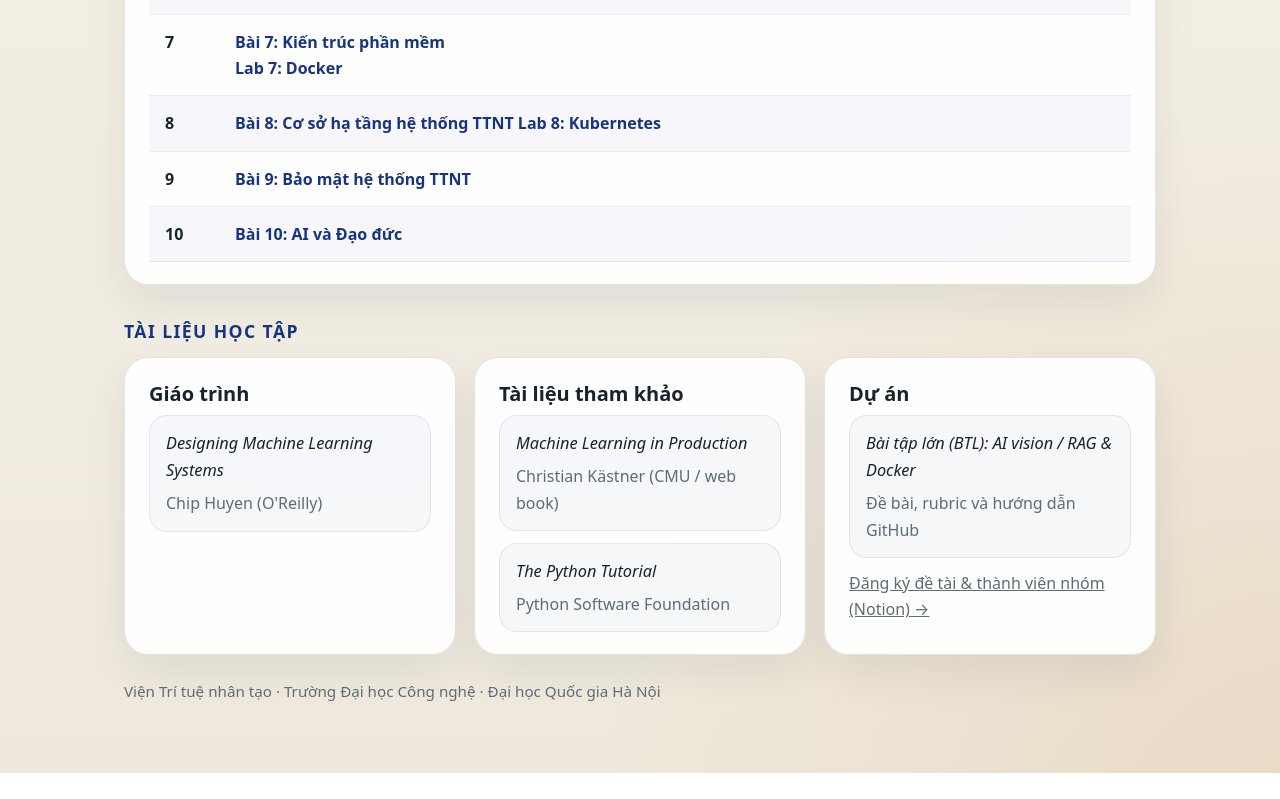
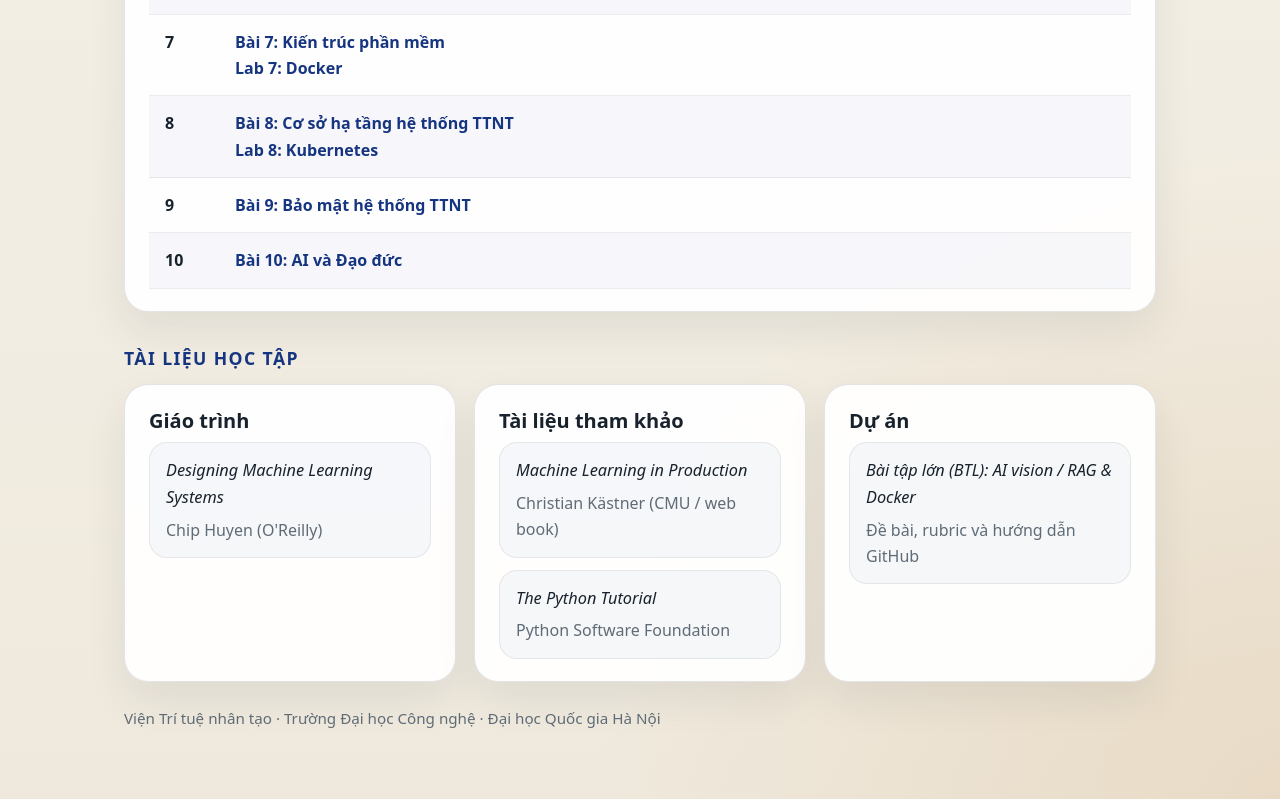
Before and after one commit to uet-iai-course/ai-system-engineering, a website: page 2526-2/index.html in a window 1280 px wide. Shown: the part 923-1722 px from the top of the page. Before the commit the page ends 1696 px from the top, so only its background shows below. Drawn offline with Linux system fonts and the light colour scheme.

Commit message:
Update index.html

```diff
--- a/2526-2/index.html
+++ b/2526-2/index.html
@@ -97,7 +97,7 @@
               <tr>
                 <td>8</td>
                 <td>
-                  <a href="lecture-08-infrastructure.html">Bài 8: Cơ sở hạ tầng hệ thống TTNT</a>
+                  <a href="lecture-08-infrastructure.html">Bài 8: Cơ sở hạ tầng hệ thống TTNT</a><br>
                   <a href="lab-08-k8s.html">Lab 8: Kubernetes</a>
                 </td>
                 <td><span class="muted-text"></span></td>
@@ -154,10 +154,6 @@
               <span class="book-author">Đề bài, rubric và hướng dẫn GitHub</span>
             </li>
           </ul>
-          <p style="margin: 12px 0 0;">
-            <a href="https://burnt-cause-f30.notion.site/BTL-1dbb1c8e2ead80169525ffaa9b682e8e" target="_blank"
-              rel="noopener" class="muted-text">Đăng ký đề tài &amp; thành viên nhóm (Notion) →</a>
-          </p>
         </article>
       </div>
     </section>
```
